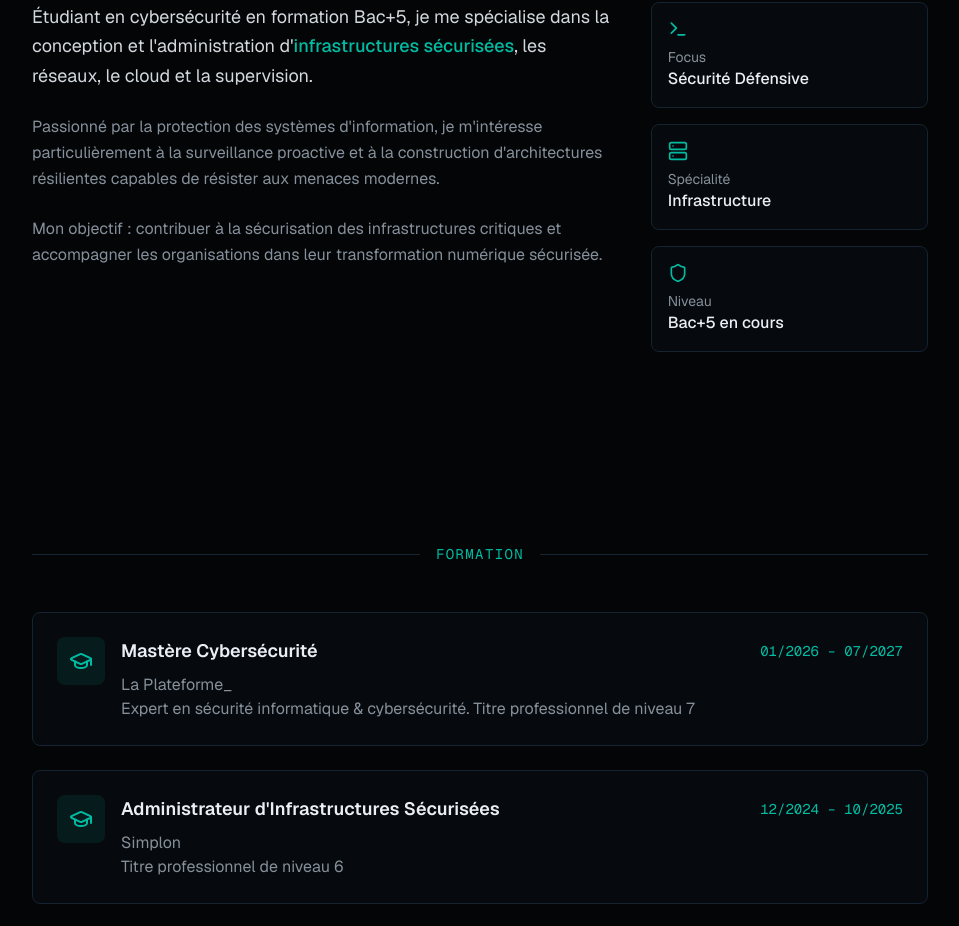
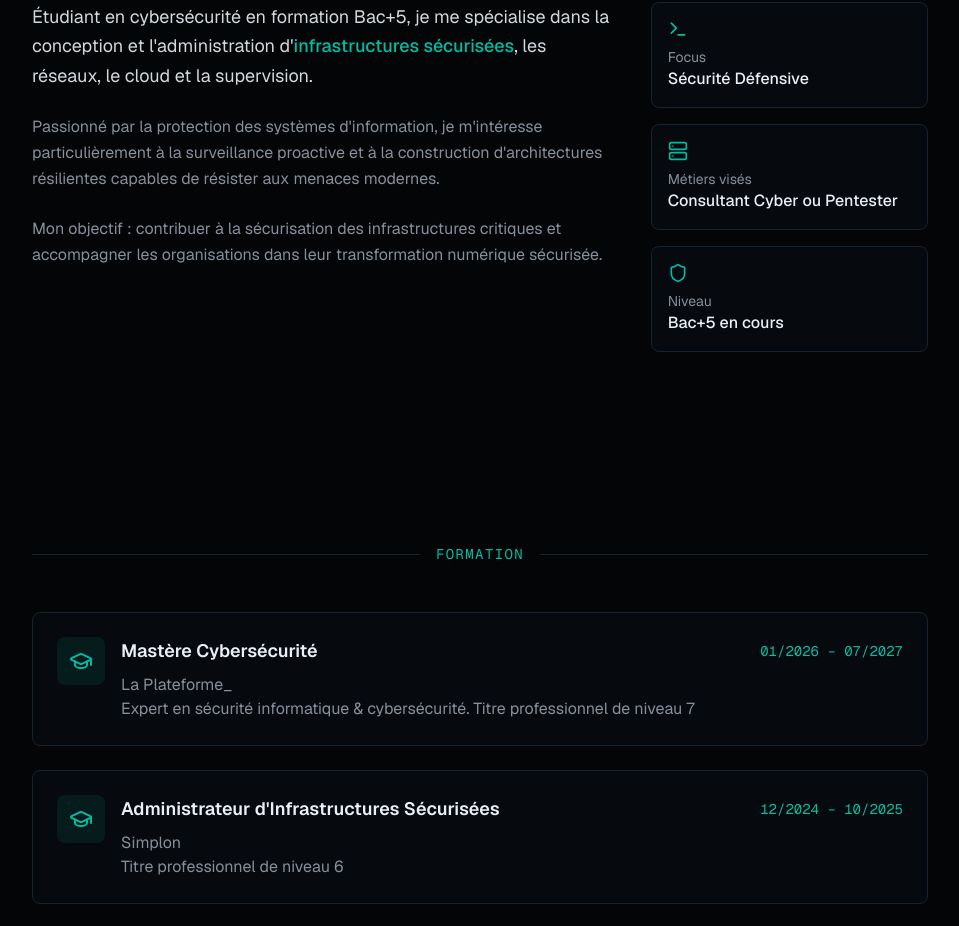
Before and after one commit to Trevys59/v0-cybersecurity-portfolio, a Next.js app: page / in a window 1280 px wide. Shown: the part 962-1888 px from the top of the page, without its empty margins (160-1119 px from the left). Built offline with nearby package versions, Linux system fonts and the light colour scheme.

Commit message:
feat: update about section with cybersecurity focus details
Co-authored-by: null <124737809+Trevys59@users.noreply.github.com>

```diff
--- a/components/sections/about.tsx
+++ b/components/sections/about.tsx
@@ -48,8 +48,8 @@ export function About() {
             </div>
             <div className="p-4 rounded-lg bg-card border border-border hover:border-primary/50 transition-colors group">
               <Server className="w-5 h-5 text-primary mb-2 group-hover:scale-110 transition-transform" />
-              <div className="text-sm text-muted-foreground">Spécialité</div>
-              <div className="text-foreground font-medium">Infrastructure</div>
+              <div className="text-sm text-muted-foreground">Métiers visés</div>
+              <div className="text-foreground font-medium">Consultant Cyber ou Pentester</div>
             </div>
             <div className="p-4 rounded-lg bg-card border border-border hover:border-primary/50 transition-colors group">
               <Shield className="w-5 h-5 text-primary mb-2 group-hover:scale-110 transition-transform" />
```
